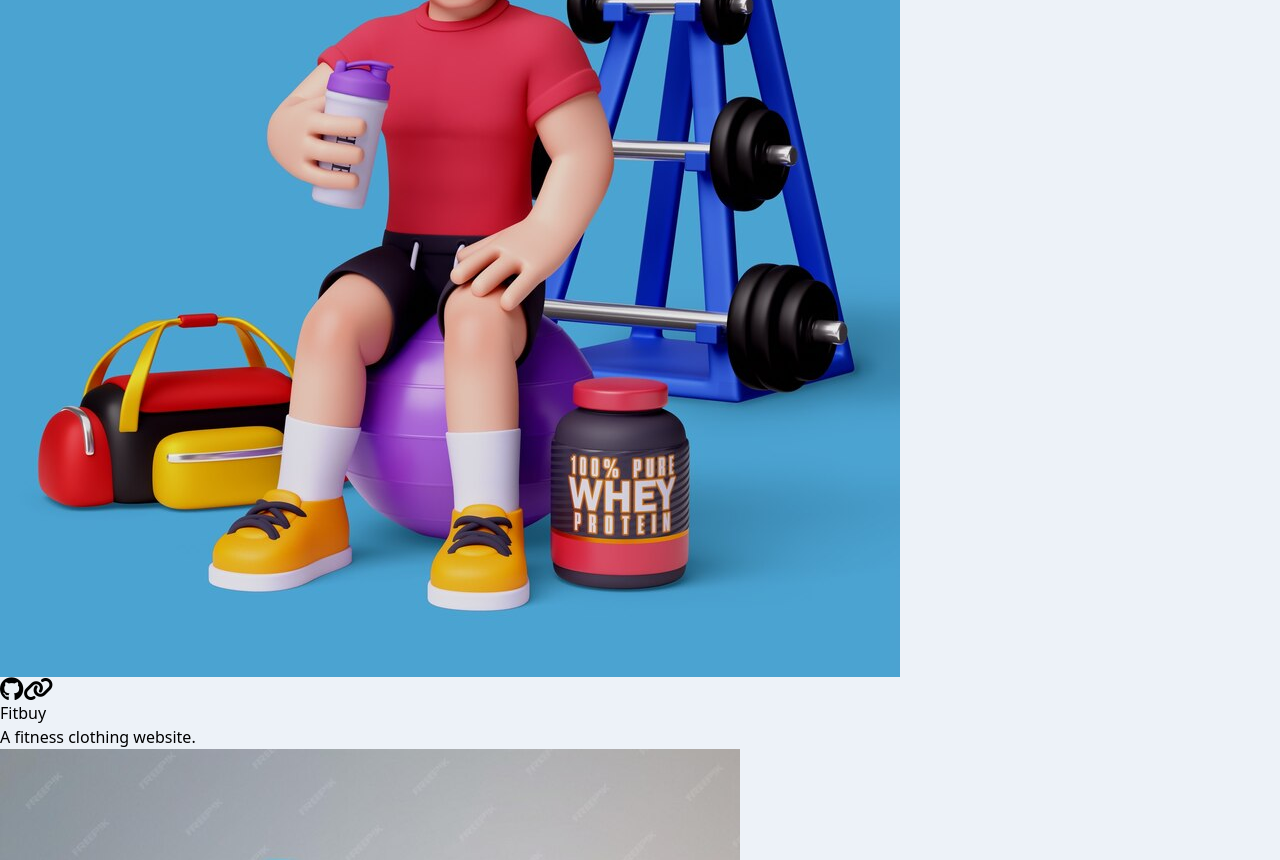
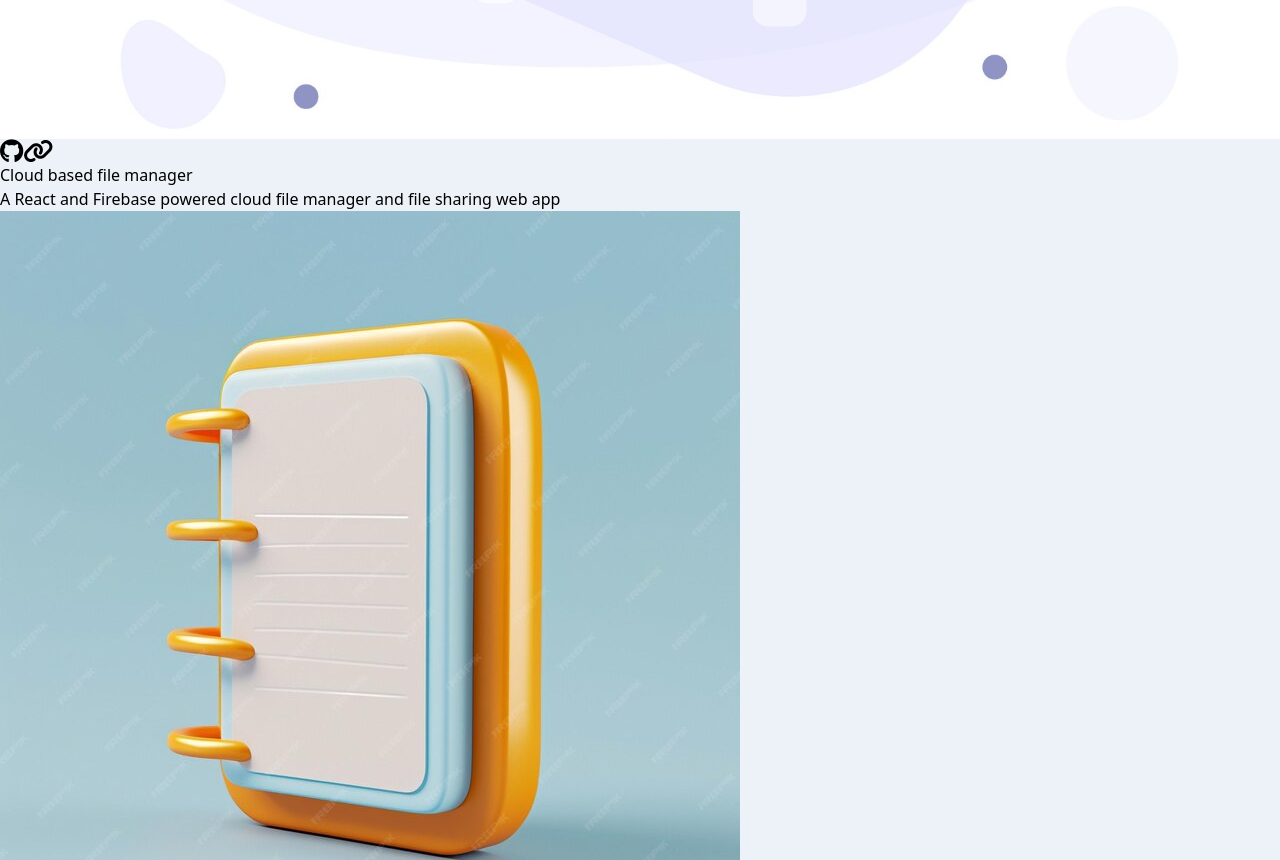
Before and after one commit to jainthakhil/AkhilJainth, a React (Vite) app in the folder client/: page / in a window 1280 px wide. Shown: the part 6760-7620 px from the top of the page. Built offline with nearby package versions, Linux system fonts and the light colour scheme.

Commit message:
new skill and new project

```diff
--- a/client/src/content/skillcontent.js
+++ b/client/src/content/skillcontent.js
@@ -8,6 +8,7 @@
 import pythonimg from '../media/images/pythonimg.png'
 import tailwindcssimg from '../media/images/tailwindcssimg.png'
 import jsimg from '../media/images/jsimg.png'
+import firebaseimg from '../media/images/firebaseimg.png'
 
 
 
@@ -62,5 +63,10 @@
         id:10,
         img:tailwindcssimg,
         name:"Tailwind CSS",
+    },
+    {
+        id:11,
+        img:firebaseimg,
+        name:"Firebase",
     }
 ]
--- a/client/src/content/workcontent.js
+++ b/client/src/content/workcontent.js
@@ -2,10 +2,19 @@
 import aqiimg from '../media/images/aqiimg.jpg'
 import notesimg from '../media/images/notes1img.jpg'
 import fitimg from '../media/images/fitimg.jpg'
+import filemanagerimg from '../media/images/filemanagerimg.jpg'
 
 export const works = [
     {
         id:1,
+        img:filemanagerimg,
+        githublink:'https://github.com/jainthakhil/MySpace',
+        deployedlink:'#',
+        title:'Cloud based file manager',
+        desc:'A React and Firebase powered cloud file manager and file sharing web app'
+    },
+    {
+        id:2,
         img:notesimg,
         githublink:'https://github.com/jainthakhil/MynotesApp',
         deployedlink:'https://mynotes-app-frontend.vercel.app',
@@ -13,7 +22,7 @@
         desc:'A full stack MERN based notes making web app'
     },
     {
-        id:2,
+        id:3,
         img:fitimg,
         githublink:'https://github.com/jainthakhil/fitbuy.ecomm',
         deployedlink:'#',
@@ -21,7 +30,7 @@
         desc:'A fitness clothing website.'
     },
     {
-        id:3,
+        id:4,
         img:weatherimg,
         githublink:'#',
         deployedlink:'#',
@@ -29,7 +38,7 @@
         desc:'A real time weather web app'
     },
     {
-        id:4,
+        id:5,
         img:aqiimg,
         githublink:'https://github.com/jainthakhil/AQI',
         deployedlink:'https://github.com/jainthakhil/AQI',
```
Also changed, not shown: client/src/media/images/filemanagerimg.jpg (added), client/src/media/images/firebaseimg.png (added).
